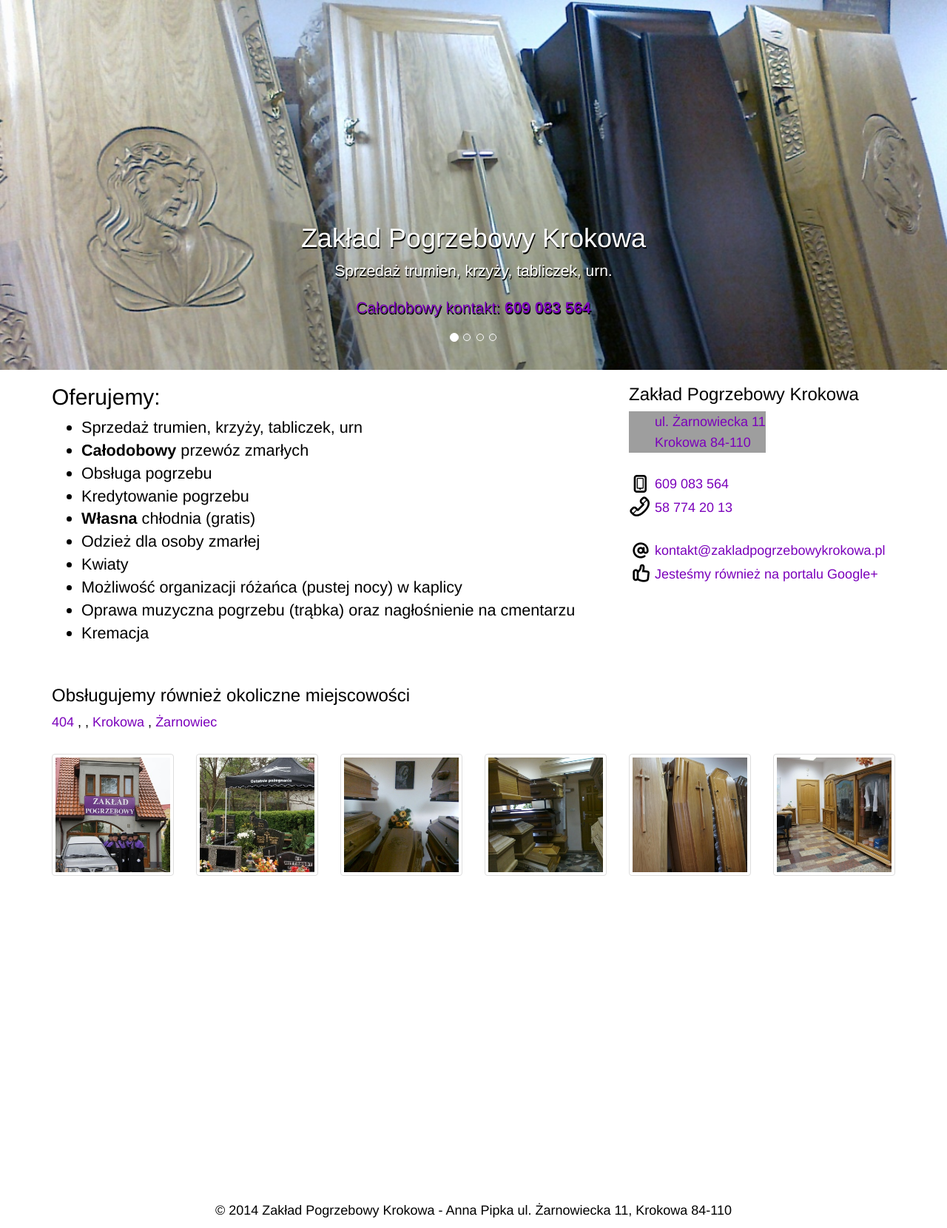
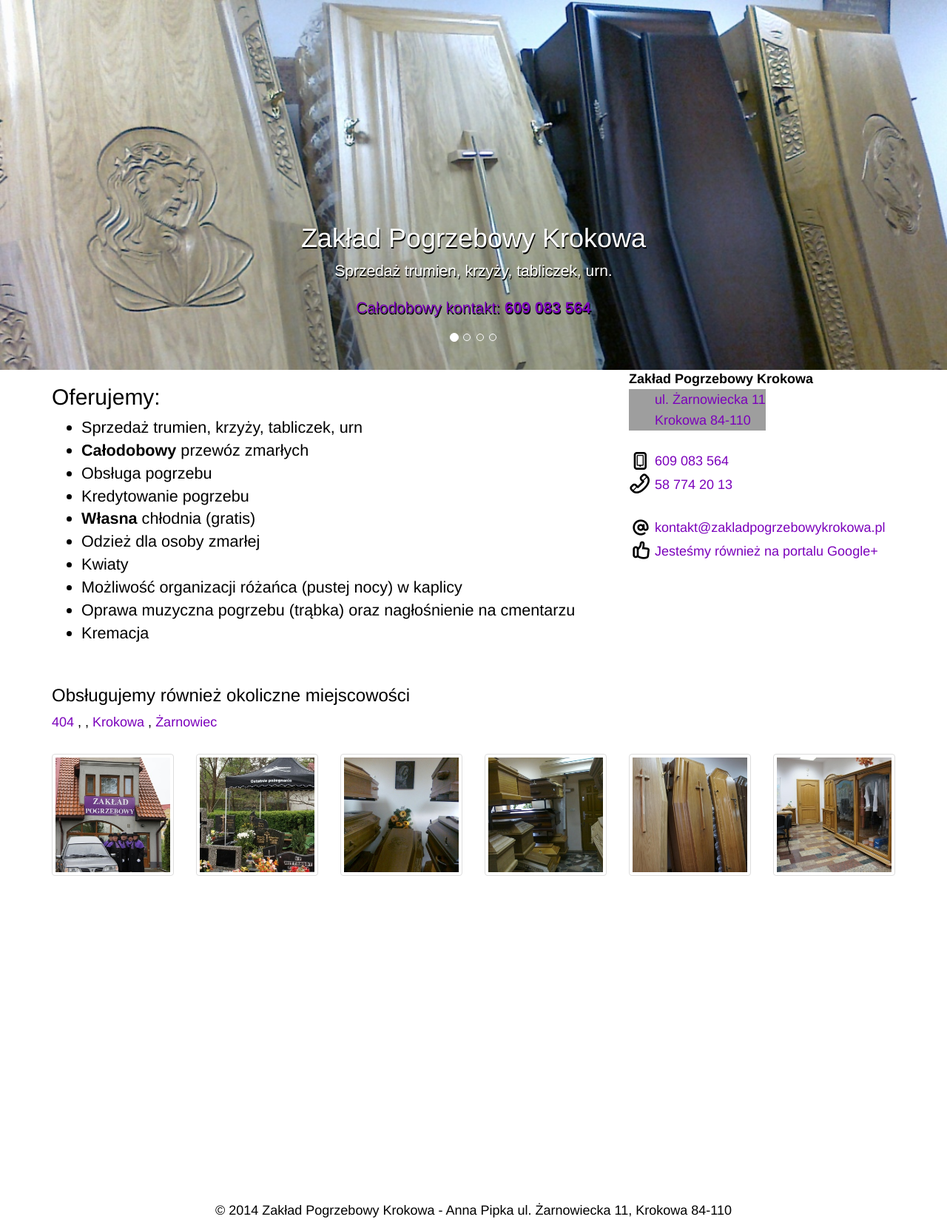
Before and after one commit to lukaszkomar/zakladkrokowa.pl, a Jekyll site: the page built from index.html, in a window 1280 px wide. Shown: the whole page at 74% size. Built offline with Jekyll 4.4.1, drawn with Linux system fonts in a browser that asks for light colours; grey boxes are pictures that could not be loaded.

```diff
--- a/_includes/footer.html
+++ b/_includes/footer.html
@@ -1,7 +1,7 @@
   <script src="p/js/jquery-1.11.0.min.js"></script>
   <script src="p/js/bootstrap.min.js"></script>
 
-  <script src="https://maps.googleapis.com/maps/api/js?key={{ site.google_map_apikey }}&sensor=false"></script>
+  <script src="https://maps.googleapis.com/maps/api/js?key={{ site.google_map_apikey }}&amp;sensor=false"></script>
   <script type="text/javascript">
     function initialize() {
       var mapOptions = {
--- a/_layouts/page.html
+++ b/_layouts/page.html
@@ -102,8 +102,8 @@
       <div class="col-sm-4 sidebar">
         <div class="row">
           <address class="col-sm-12">
-            <h3>{{ site.companyName }}</h3>
-            <a class="location" href="https://maps.google.pl/maps?q=54.778434,18.162321&hl=pl&z=16" title="{{ site.companyName }} adres">ul. Żarnowiecka 11<br>Krokowa 84-110</a><br/>
+            <strong>{{ site.companyName }}</strong>
+            <a class="location" href="https://maps.google.pl/maps?q=54.778434,18.162321&amp;hl=pl&amp;z=16" title="{{ site.companyName }} adres">ul. Żarnowiecka 11<br>Krokowa 84-110</a><br/>
             <br/>
             <a class="mobile"   href="tel:+48609083564" title="{{ site.companyName }} całodobowy telefon">609 083 564</a><br/>
             <a class="phone"    href="tel:+48587742013" title="{{ site.companyName }} telefon stacjonarny">58 774 20 13</a><br/>
```
